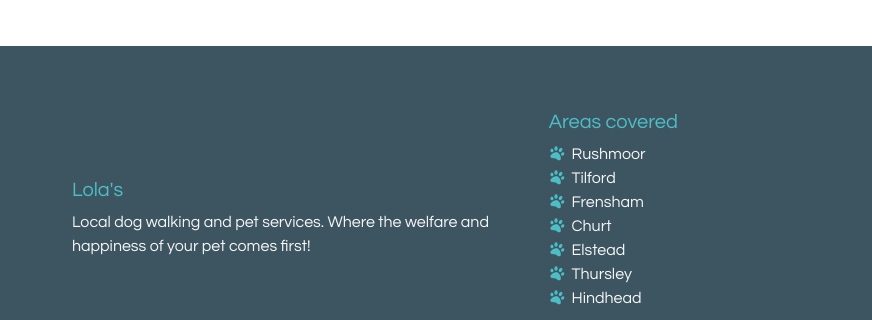
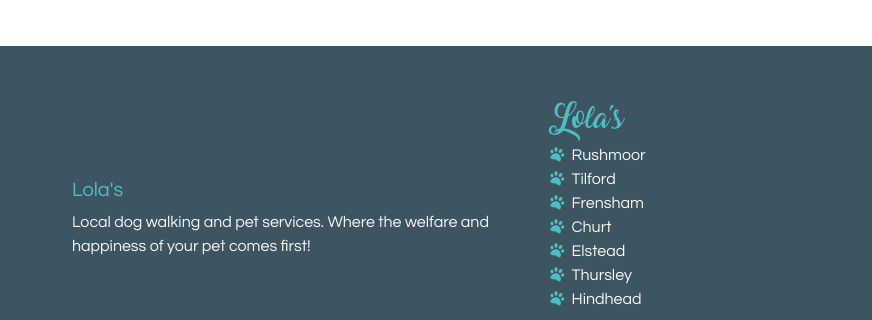
Before and after one commit to RebeccaHough/lolas-petservices, a website: page src/services.html in a window 1280 px wide. Shown: the part 2839-3159 px from the top of the page, 408-1280 px from the left. Drawn offline with nearby package versions, Linux system fonts and the light colour scheme.

Commit message:
fix: added logo font in footer to services page

```diff
--- a/src/services.html
+++ b/src/services.html
@@ -287,7 +287,7 @@
 							Local dog walking and pet services. Where the welfare and happiness of your pet comes first!
 						</div>
 						<div class="footer-text f-grow-1" id="serviceAreaList">
-							<h5>Areas covered</h5>
+							<h5><span class="logo-font">Lola's</span></h5>
 							<ul class="list-unstyled rotate-paws">
 								<li><span class="fas fa-paw"></span>&nbsp; Rushmoor</li>
 								<li><span class="fas fa-paw"></span>&nbsp; Tilford</li>
```
